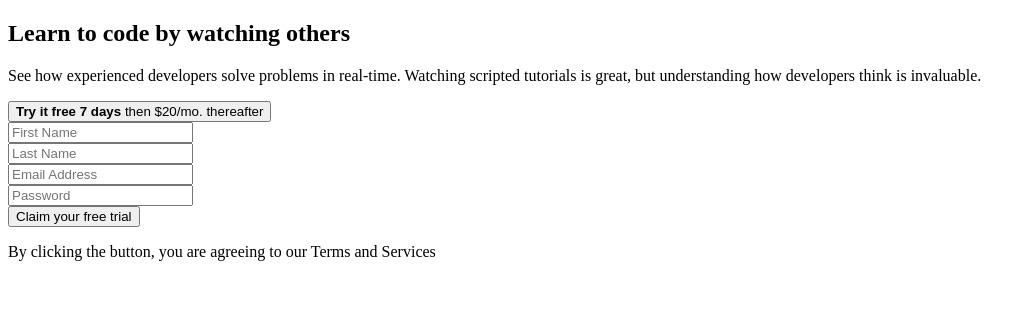
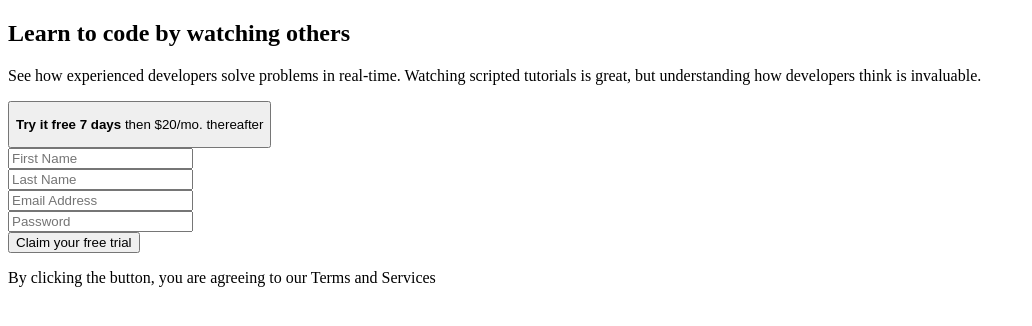
Before and after one commit to Hikmahx/5-Intro-component-with-signup-form, a plain HTML site: page index.html in a window 1280 px wide. Shown: the whole page, without its empty margins (0-1032 px from the left). Drawn offline with Linux system fonts and the light colour scheme.

Commit message:
text wrapped round

```diff
--- a/index.html
+++ b/index.html
@@ -17,7 +17,7 @@
       </div>
       <div class="contact-wrapper">
         <button class="free-trial">
-          <strong>Try it free 7 days</strong> then $20/mo. thereafter
+          <p><strong>Try it free 7 days</strong> then $20/mo. thereafter</p>
         </button>
         <div class="contact">
           <form id="signup-form">
```
